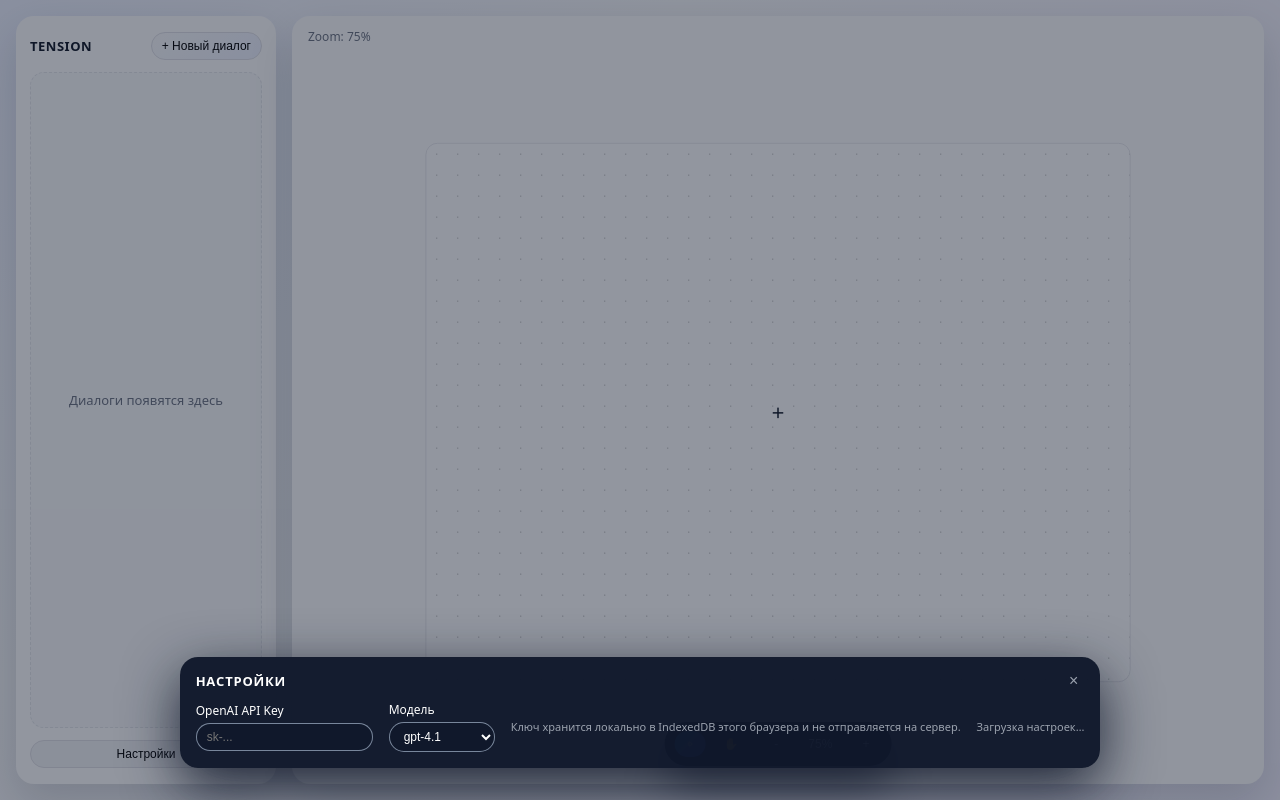
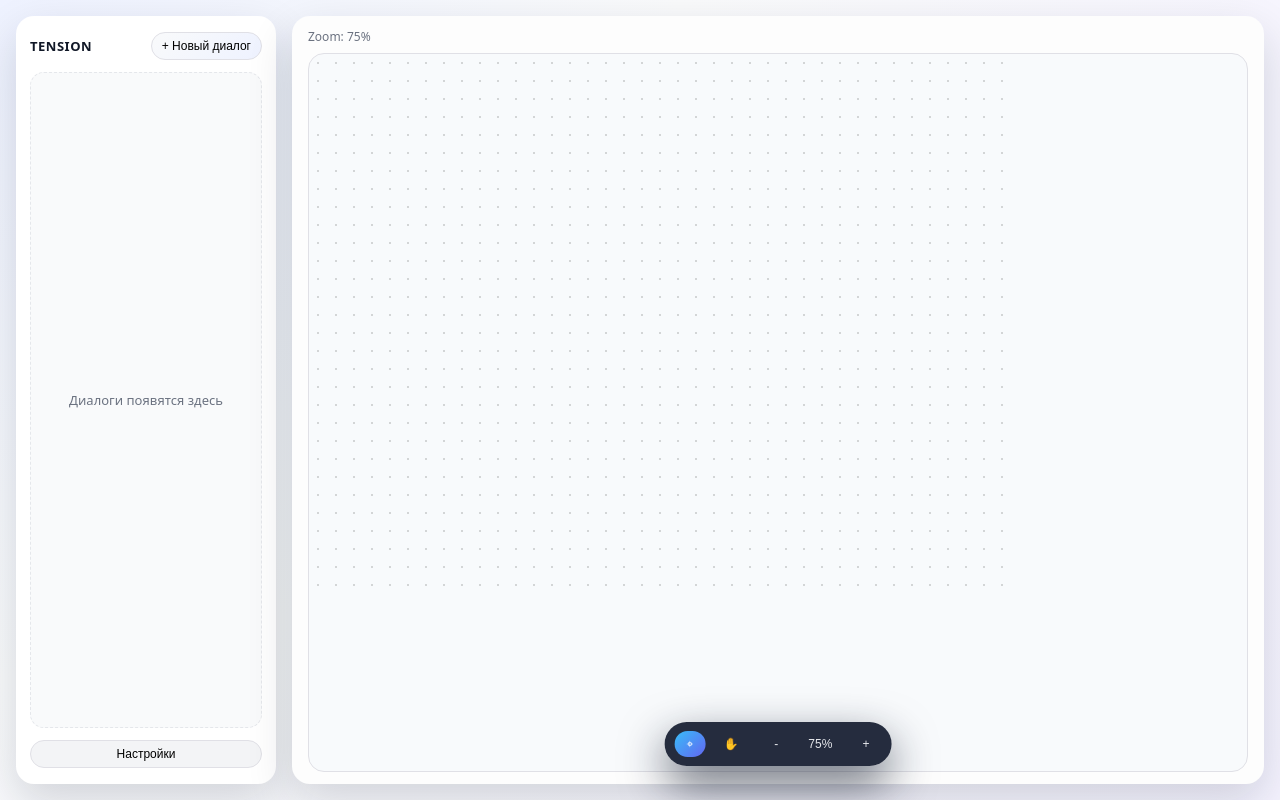
Before and after one commit to UltraDeepAutomation/Tension, a React (Vite) app: page / in a window 1280 px wide. Built offline with nearby package versions, Linux system fonts and the light colour scheme.

Commit message:
Normal Camvas

```diff
--- a/src/app/styles/index.css
+++ b/src/app/styles/index.css
@@ -123,63 +123,44 @@ body {
   position: relative;
   flex: 1;
   border-radius: 16px;
-  background-color: #ffffff;
-  background-image: radial-gradient(circle, rgba(0, 0, 0, 0.35) 1px, transparent 1px);
-  background-size: 28px 28px;
+  background-color: #f8fafc;
   border: 1px solid var(--border-subtle);
   overflow: hidden;
-  transform-origin: 50% 50%;
+  cursor: grab;
+}
+
+.canvas-view--panning {
+  cursor: grabbing;
 }
 
 .canvas-inner {
   position: absolute;
-  width: 8000px;
-  height: 8000px;
-  left: 50%;
-  top: 50%;
-  transform-origin: 50% 50%;
-  margin-left: -4000px;
-  margin-top: -4000px;
-}
-
-.canvas-origin {
-  position: absolute;
-  top: 50%;
-  left: 50%;
-  width: 10px;
-  height: 10px;
-  transform: translate(-50%, -50%);
-}
-
-.canvas-origin::before,
-.canvas-origin::after {
-  content: '';
-  position: absolute;
-  top: 50%;
-  left: 50%;
-  background-color: #111827;
-  transform: translate(-50%, -50%);
-}
-
-.canvas-origin::before {
-  width: 14px;
-  height: 2px;
-}
-
-.canvas-origin::after {
-  width: 2px;
-  height: 14px;
+  top: 0;
+  left: 0;
+  width: 100%;
+  height: 100%;
+  transform-origin: 0 0;
+  /* Сетка внутри canvas-inner, чтобы она двигалась вместе с нодами */
+  background-image: radial-gradient(circle, rgba(0, 0, 0, 0.15) 1px, transparent 1px);
+  background-size: 24px 24px;
 }
 
 .node {
   position: absolute;
-  min-width: 280px;
-  max-width: 360px;
+  width: 320px;
+  min-height: 220px;
   padding: 14px 14px 10px;
   border-radius: var(--radius-md);
   background: var(--bg-node);
   box-shadow: 0 18px 40px rgba(15, 23, 42, 0.18);
   border: 1px solid rgba(148, 163, 184, 0.35);
+  cursor: default;
+  user-select: none;
+}
+
+.node--dragging {
+  z-index: 100;
+  box-shadow: 0 24px 60px rgba(15, 23, 42, 0.25);
 }
 
 .node-header {
@@ -439,3 +420,19 @@ body {
   font-size: 11px;
   color: #9ca3af;
 }
+
+.settings-clear-button {
+  margin-top: 12px;
+  padding: 8px 16px;
+  border-radius: 999px;
+  border: 1px solid rgba(239, 68, 68, 0.5);
+  background: rgba(239, 68, 68, 0.15);
+  color: #fca5a5;
+  font-size: 12px;
+  cursor: pointer;
+  transition: background 0.2s;
+}
+
+.settings-clear-button:hover {
+  background: rgba(239, 68, 68, 0.3);
+}
--- a/src/pages/workspace/model/useWorkspaceModel.ts
+++ b/src/pages/workspace/model/useWorkspaceModel.ts
@@ -16,10 +16,13 @@ export interface WorkspaceModel {
   actions: {
     setTool: (tool: CanvasState['tool']) => void;
     changeZoom: (delta: number) => void;
+    zoomAtPoint: (delta: number, clientX: number, clientY: number, canvasRect: DOMRect) => void;
     resetZoom: () => void;
+    panCanvas: (dx: number, dy: number) => void;
     setSettingsModel: (model: string) => void;
     updateNodePosition: (id: string, x: number, y: number) => void;
     playNode: (params: { nodeId: string; apiKey: string; model: string }) => Promise<void>;
+    clearData: () => void;
   };
 }
 
@@ -54,10 +57,11 @@ export function useWorkspaceModel(): WorkspaceModel {
         if (storedNodes && storedNodes.length > 0) {
           setNodes(storedNodes);
         } else {
+          // Root-нода в центре видимой области (offset = 0,0)
           const root: Node = {
             id: 'root',
-            x: 4000 - 160, // центр холста минус половина ширины ноды
-            y: 4000 - 110, // центр холста минус половина высоты ноды
+            x: 100,
+            y: 100,
             prompt: 'С чем сейчас поработаем?',
             modelResponse: null,
             branchCount: 4,
@@ -117,8 +121,63 @@ export function useWorkspaceModel(): WorkspaceModel {
     });
   };
 
+  // Zoom к позиции курсора
+  const zoomAtPoint = (delta: number, clientX: number, clientY: number, canvasRect: DOMRect) => {
+    setCanvas((prev) => {
+      const oldZoom = prev.zoom;
+      const newZoom = Math.min(2, Math.max(0.25, oldZoom + delta));
+
+      if (newZoom === oldZoom) return prev;
+
+      // Позиция курсора относительно канваса
+      const mouseX = clientX - canvasRect.left;
+      const mouseY = clientY - canvasRect.top;
+
+      // Позиция курсора в координатах контента (до zoom)
+      const contentX = mouseX / oldZoom - prev.offsetX;
+      const contentY = mouseY / oldZoom - prev.offsetY;
+
+      // Новый offset, чтобы точка под курсором осталась на месте
+      const newOffsetX = mouseX / newZoom - contentX;
+      const newOffsetY = mouseY / newZoom - contentY;
+
+      return {
+        ...prev,
+        zoom: newZoom,
+        offsetX: newOffsetX,
+        offsetY: newOffsetY,
+      };
+    });
+  };
+
   const resetZoom = () => {
     setCanvas((prev) => ({ ...prev, zoom: defaultCanvasState.zoom }));
+  };
+
+  const panCanvas = (dx: number, dy: number) => {
+    setCanvas((prev) => ({
+      ...prev,
+      offsetX: prev.offsetX + dx,
+      offsetY: prev.offsetY + dy,
+    }));
+  };
+
+  const clearData = () => {
+    const root: Node = {
+      id: 'root',
+      x: 0,
+      y: 0,
+      prompt: 'С чем сейчас поработаем?',
+      modelResponse: null,
+      branchCount: 4,
+      isRoot: true,
+      isPlaying: false,
+      inputs: [],
+      outputs: [],
+    };
+    setNodes([root]);
+    setConnections([]);
+    setCanvas(defaultCanvasState);
   };
 
   const setSettingsModel = (next: string) => {
@@ -181,24 +240,31 @@ export function useWorkspaceModel(): WorkspaceModel {
 
         const NODE_WIDTH = 320;
         const NODE_HEIGHT = 220;
-        const GAP_X = 80;
-        const GAP_Y = 40;
+        const GAP_X = 100; // Горизонтальный отступ между родителем и детьми
+        const GAP_Y = 60;  // Вертикальный отступ между детьми
 
-        const baseX = parent.x + NODE_WIDTH + GAP_X;
-        const totalHeight = branchCount * NODE_HEIGHT + (branchCount - 1) * GAP_Y;
-        const baseY = parent.y - totalHeight / 2 + NODE_HEIGHT / 2;
+        // Позиция X для всех дочерних нод (справа от родителя)
+        const childX = parent.x + NODE_WIDTH + GAP_X;
+
+        // Центрируем детей относительно центра родителя
+        const parentCenterY = parent.y + NODE_HEIGHT / 2;
+        const totalChildrenHeight = branchCount * NODE_HEIGHT + (branchCount - 1) * GAP_Y;
+        const firstChildY = parentCenterY - totalChildrenHeight / 2;
 
         const created: Node[] = choices.map((choice: any, index: number) => {
           const childId = `${nodeId}-child-${now}-${index}`;
           const content = choice.message?.content ?? '';
 
+          // Каждая нода смещается на (NODE_HEIGHT + GAP_Y) * index
+          const childY = firstChildY + index * (NODE_HEIGHT + GAP_Y);
+
           const child: Node = {
             id: childId,
-            x: baseX,
-            y: baseY + index * (NODE_HEIGHT + GAP_Y),
+            x: childX,
+            y: childY,
             prompt: source.prompt,
             modelResponse: typeof content === 'string' ? content : String(content),
-            branchCount: parent.branchCount,
+            branchCount: 2, // Дочерние ноды по умолчанию имеют 2 ветки
             isRoot: false,
             isPlaying: false,
             inputs: [],
@@ -262,10 +328,13 @@ export function useWorkspaceModel(): WorkspaceModel {
     actions: {
       setTool,
       changeZoom,
+      zoomAtPoint,
       resetZoom,
+      panCanvas,
       setSettingsModel,
       updateNodePosition,
       playNode,
+      clearData,
     },
   };
 }
--- a/src/pages/workspace/ui/WorkspacePage.tsx
+++ b/src/pages/workspace/ui/WorkspacePage.tsx
@@ -7,7 +7,7 @@ import { useWorkspaceModel } from '@/pages/workspace/model/useWorkspaceModel';
 import { useOpenAIKey } from '@/features/manage-openai-key/model/useOpenAIKey';
 
 export const WorkspacePage: React.FC = () => {
-  const [isSettingsOpen, setIsSettingsOpen] = React.useState(true);
+  const [isSettingsOpen, setIsSettingsOpen] = React.useState(false);
   const { state, actions } = useWorkspaceModel();
   const { apiKey, isLoaded, hasKey, updateKey } = useOpenAIKey();
   const [isZoomModifierActive, setIsZoomModifierActive] = React.useState(false);
@@ -52,7 +52,8 @@ export const WorkspacePage: React.FC = () => {
           nodes={state.nodes}
           connections={state.connections}
           onNodePositionChange={actions.updateNodePosition}
-          onChangeZoom={actions.changeZoom}
+          onCanvasPan={actions.panCanvas}
+          onZoomAtPoint={actions.zoomAtPoint}
           isZoomModifierActive={isZoomModifierActive}
           onPlayNode={(nodeId: string) =>
             actions.playNode({ nodeId, apiKey, model: state.settings.model })
@@ -75,6 +76,10 @@ export const WorkspacePage: React.FC = () => {
           model={state.settings.model}
           onChangeModel={actions.setSettingsModel}
           onClose={() => setIsSettingsOpen(false)}
+          onClearData={() => {
+            actions.clearData();
+            setIsSettingsOpen(false);
+          }}
         />
       </div>
     </div>
--- a/src/widgets/canvas/ui/Canvas.tsx
+++ b/src/widgets/canvas/ui/Canvas.tsx
@@ -7,11 +7,13 @@ interface CanvasProps {
   nodes: Node[];
   connections: Connection[];
   onNodePositionChange: (id: string, x: number, y: number) => void;
-  onChangeZoom: (delta: number) => void;
+  onCanvasPan: (dx: number, dy: number) => void;
+  onZoomAtPoint: (delta: number, clientX: number, clientY: number, canvasRect: DOMRect) => void;
   isZoomModifierActive: boolean;
   onPlayNode: (id: string) => void;
 }
 
+// Размеры ноды для расчёта соединений
 const NODE_WIDTH = 320;
 const NODE_HEIGHT = 220;
 
@@ -20,52 +22,122 @@ export const Canvas: React.FC<CanvasProps> = ({
   nodes,
   connections,
   onNodePositionChange,
-  onChangeZoom,
+  onCanvasPan,
+  onZoomAtPoint,
   isZoomModifierActive,
   onPlayNode,
 }) => {
   const zoomLabel = `${Math.round(canvasState.zoom * 100)}%`;
+  const canvasRef = React.useRef<HTMLDivElement>(null);
 
-  const [draggingId, setDraggingId] = React.useState<string | null>(null);
-  const dragStartRef = React.useRef<{ mouseX: number; mouseY: number; nodeX: number; nodeY: number } | null>(null);
+  // Драг ноды
+  const [draggingNodeId, setDraggingNodeId] = React.useState<string | null>(null);
+  const nodeDragStartRef = React.useRef<{ mouseX: number; mouseY: number; nodeX: number; nodeY: number } | null>(null);
 
-  const handleHeaderMouseDown = (
+  // Драг канваса (pan)
+  const [isPanning, setIsPanning] = React.useState(false);
+  const panStartRef = React.useRef<{ mouseX: number; mouseY: number; offsetX: number; offsetY: number } | null>(null);
+
+  const handleNodeHeaderMouseDown = (
     event: React.MouseEvent<HTMLDivElement>,
     node: Node
   ) => {
     event.preventDefault();
-    const rect = (event.currentTarget.ownerDocument?.documentElement || event.currentTarget).getBoundingClientRect();
-    dragStartRef.current = {
+    event.stopPropagation();
+    nodeDragStartRef.current = {
       mouseX: event.clientX,
       mouseY: event.clientY,
       nodeX: node.x,
       nodeY: node.y,
     };
-    setDraggingId(node.id);
+    setDraggingNodeId(node.id);
+  };
+
+  const handleCanvasMouseDown = (event: React.MouseEvent<HTMLDivElement>) => {
+    // Начинаем pan только если клик не по ноде
+    if (event.target === event.currentTarget || (event.target as HTMLElement).classList.contains('canvas-inner')) {
+      event.preventDefault();
+      panStartRef.current = {
+        mouseX: event.clientX,
+        mouseY: event.clientY,
+        offsetX: canvasState.offsetX,
+        offsetY: canvasState.offsetY,
+      };
+      setIsPanning(true);
+    }
   };
 
   const handleMouseMove = (event: React.MouseEvent<HTMLDivElement>) => {
-    if (!draggingId || !dragStartRef.current) return;
+    // Драг ноды
+    if (draggingNodeId && nodeDragStartRef.current) {
       event.preventDefault();
-    const { mouseX, mouseY, nodeX, nodeY } = dragStartRef.current;
+      const { mouseX, mouseY, nodeX, nodeY } = nodeDragStartRef.current;
       const dx = (event.clientX - mouseX) / canvasState.zoom;
       const dy = (event.clientY - mouseY) / canvasState.zoom;
-    onNodePositionChange(draggingId, nodeX + dx, nodeY + dy);
+      onNodePositionChange(draggingNodeId, nodeX + dx, nodeY + dy);
+      return;
+    }
+
+    // Pan канваса
+    if (isPanning && panStartRef.current) {
+      event.preventDefault();
+      const { mouseX, mouseY } = panStartRef.current;
+      const dx = (event.clientX - mouseX) / canvasState.zoom;
+      const dy = (event.clientY - mouseY) / canvasState.zoom;
+      onCanvasPan(dx, dy);
+    }
   };
 
   const handleMouseUp = () => {
-    setDraggingId(null);
-    dragStartRef.current = null;
+    setDraggingNodeId(null);
+    nodeDragStartRef.current = null;
+    setIsPanning(false);
+    panStartRef.current = null;
   };
 
-  const handleWheel = (event: React.WheelEvent<HTMLDivElement>) => {
-    if (event.metaKey || isZoomModifierActive) {
+  // Блокируем скролл страницы внутри канваса
+  React.useEffect(() => {
+    const canvas = canvasRef.current;
+    if (!canvas) return;
+
+    const handleWheel = (event: WheelEvent) => {
       event.preventDefault();
+      event.stopPropagation();
+
+      if (event.metaKey || event.ctrlKey || isZoomModifierActive) {
+        // Zoom к позиции курсора
         const delta = -event.deltaY * 0.001;
         if (delta !== 0) {
-        onChangeZoom(delta);
+          const rect = canvas.getBoundingClientRect();
+          onZoomAtPoint(delta, event.clientX, event.clientY, rect);
         }
+      } else {
+        // Pan
+        const dx = -event.deltaX / canvasState.zoom;
+        const dy = -event.deltaY / canvasState.zoom;
+        onCanvasPan(dx, dy);
       }
+    };
+
+    canvas.addEventListener('wheel', handleWheel, { passive: false });
+    return () => canvas.removeEventListener('wheel', handleWheel);
+  }, [canvasState.zoom, isZoomModifierActive, onZoomAtPoint, onCanvasPan]);
+
+  // Вычисляем позицию порта относительно ноды
+  const getPortPosition = (
+    node: Node,
+    side: 'left' | 'right',
+    portIndex: number,
+    totalPorts: number
+  ) => {
+    const portGap = 14; // gap + port height
+    const totalHeight = totalPorts * portGap;
+    const startY = NODE_HEIGHT / 2 - totalHeight / 2 + portGap / 2;
+
+    const x = side === 'left' ? node.x : node.x + NODE_WIDTH;
+    const y = node.y + startY + portIndex * portGap;
+
+    return { x, y };
   };
 
   return (
@@ -74,17 +146,17 @@ export const Canvas: React.FC<CanvasProps> = ({
         <div className="canvas-zoom-indicator">Zoom: {zoomLabel}</div>
       </div>
       <div
-        className="canvas-view"
-        style={{ transform: `scale(${canvasState.zoom})` }}
+        ref={canvasRef}
+        className={`canvas-view ${isPanning ? 'canvas-view--panning' : ''}`}
+        onMouseDown={handleCanvasMouseDown}
         onMouseMove={handleMouseMove}
         onMouseUp={handleMouseUp}
-        onWheel={handleWheel}
+        onMouseLeave={handleMouseUp}
       >
-        <div className="canvas-origin" />
         <div
           className="canvas-inner"
           style={{
-            transform: `translate(${canvasState.offsetX}px, ${canvasState.offsetY}px)`,
+            transform: `scale(${canvasState.zoom}) translate(${canvasState.offsetX}px, ${canvasState.offsetY}px)`,
           }}
         >
           {/* SVG слой для соединений */}
@@ -94,21 +166,12 @@ export const Canvas: React.FC<CanvasProps> = ({
               const toNode = nodes.find((n) => n.id === conn.toNodeId);
               if (!fromNode || !toNode) return null;
 
-              // Позиция выходного порта (справа от родителя)
-              const portCount = fromNode.branchCount;
-              const portSpacing = 14; // gap + port height
-              const portsHeight = portCount * portSpacing;
-              const portY = fromNode.y + NODE_HEIGHT / 2 - portsHeight / 2 + conn.fromPortIndex * portSpacing + 4;
-              const x1 = fromNode.x + NODE_WIDTH + 4;
-              const y1 = portY;
-
-              // Позиция входного порта (слева от ребёнка)
-              const x2 = toNode.x - 4;
-              const y2 = toNode.y + NODE_HEIGHT / 2;
+              const fromPos = getPortPosition(fromNode, 'right', conn.fromPortIndex, fromNode.branchCount);
+              const toPos = getPortPosition(toNode, 'left', 0, 1);
 
               // Кривая Безье
-              const cx = (x1 + x2) / 2;
-              const path = `M ${x1} ${y1} C ${cx} ${y1}, ${cx} ${y2}, ${x2} ${y2}`;
+              const cx = (fromPos.x + toPos.x) / 2;
+              const path = `M ${fromPos.x} ${fromPos.y} C ${cx} ${fromPos.y}, ${cx} ${toPos.y}, ${toPos.x} ${toPos.y}`;
 
               return (
                 <path
@@ -126,14 +189,12 @@ export const Canvas: React.FC<CanvasProps> = ({
           {nodes.map((node) => (
             <div
               key={node.id}
-              className={
-                'node' + (node.isRoot ? ' node--root' : '')
-              }
+              className={'node' + (node.isRoot ? ' node--root' : '') + (draggingNodeId === node.id ? ' node--dragging' : '')}
               style={{ left: node.x, top: node.y }}
             >
               <div
                 className="node-header"
-                onMouseDown={(event) => handleHeaderMouseDown(event, node)}
+                onMouseDown={(event) => handleNodeHeaderMouseDown(event, node)}
               >
                 <span className="node-title">
                   {node.isRoot ? 'Root' : 'Node'}
@@ -141,18 +202,21 @@ export const Canvas: React.FC<CanvasProps> = ({
                 <button
                   className={'node-play-button' + (node.isPlaying ? ' node-play-button--loading' : '')}
                   type="button"
-                  onClick={() => onPlayNode(node.id)}
+                  onClick={(e) => {
+                    e.stopPropagation();
+                    onPlayNode(node.id);
+                  }}
                   disabled={node.isPlaying}
                 >
                   {node.isPlaying ? '...' : '▶'}
                 </button>
               </div>
               <div className="node-ports node-ports--left">
-                <div className="node-port" />
+                <div className="node-port node-port--input" />
               </div>
               <div className="node-ports node-ports--right">
                 {Array.from({ length: node.branchCount }).map((_, index) => (
-                  <div key={index} className="node-port" />
+                  <div key={index} className="node-port node-port--output" />
                 ))}
               </div>
               <div className="node-body">
@@ -160,6 +224,7 @@ export const Canvas: React.FC<CanvasProps> = ({
                   className="node-prompt"
                   placeholder="Вопрос / контекст..."
                   defaultValue={node.prompt}
+                  onClick={(e) => e.stopPropagation()}
                 />
                 <div className="node-response">
                   {node.isPlaying ? (
@@ -174,7 +239,7 @@ export const Canvas: React.FC<CanvasProps> = ({
               <div className="node-footer">
                 <label className="node-branch-label">
                   Ветки:
-                  <select defaultValue={node.branchCount}>
+                  <select defaultValue={node.branchCount} onClick={(e) => e.stopPropagation()}>
                     <option value={1}>1</option>
                     <option value={2}>2</option>
                     <option value={3}>3</option>
```
Also changed, not shown: src/widgets/settings-panel/ui/SettingsPanel.tsx (+11 -0 lines). Lines whose indentation alone changed are shown as unchanged.
